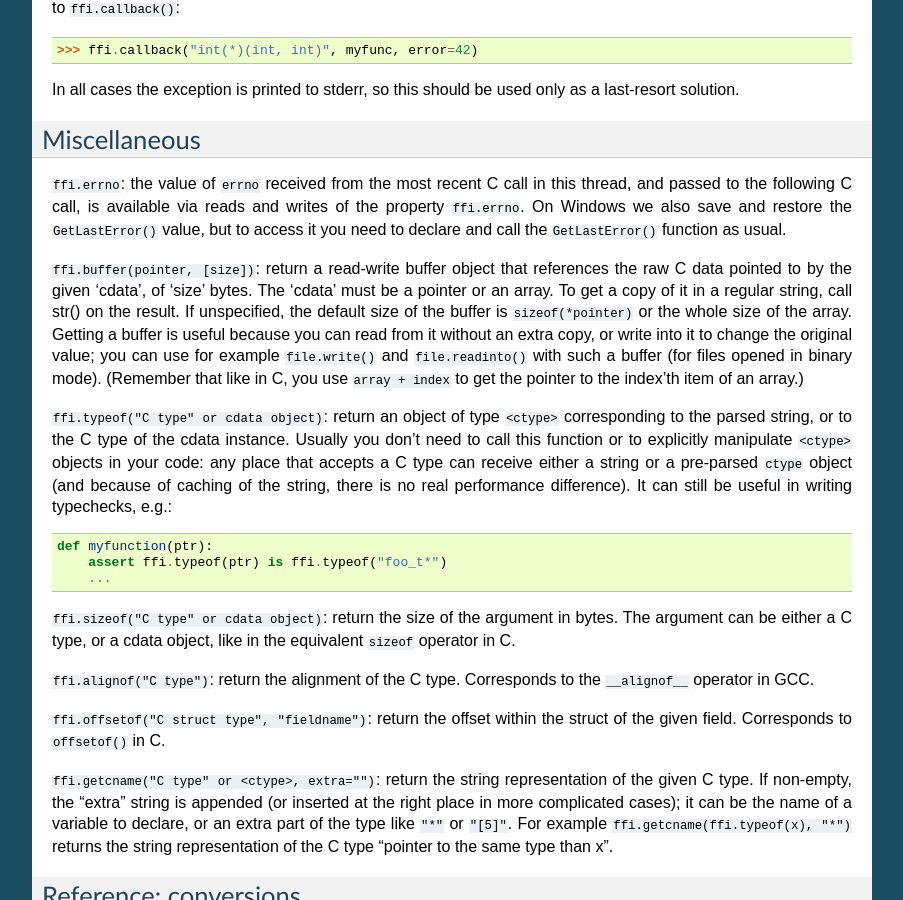
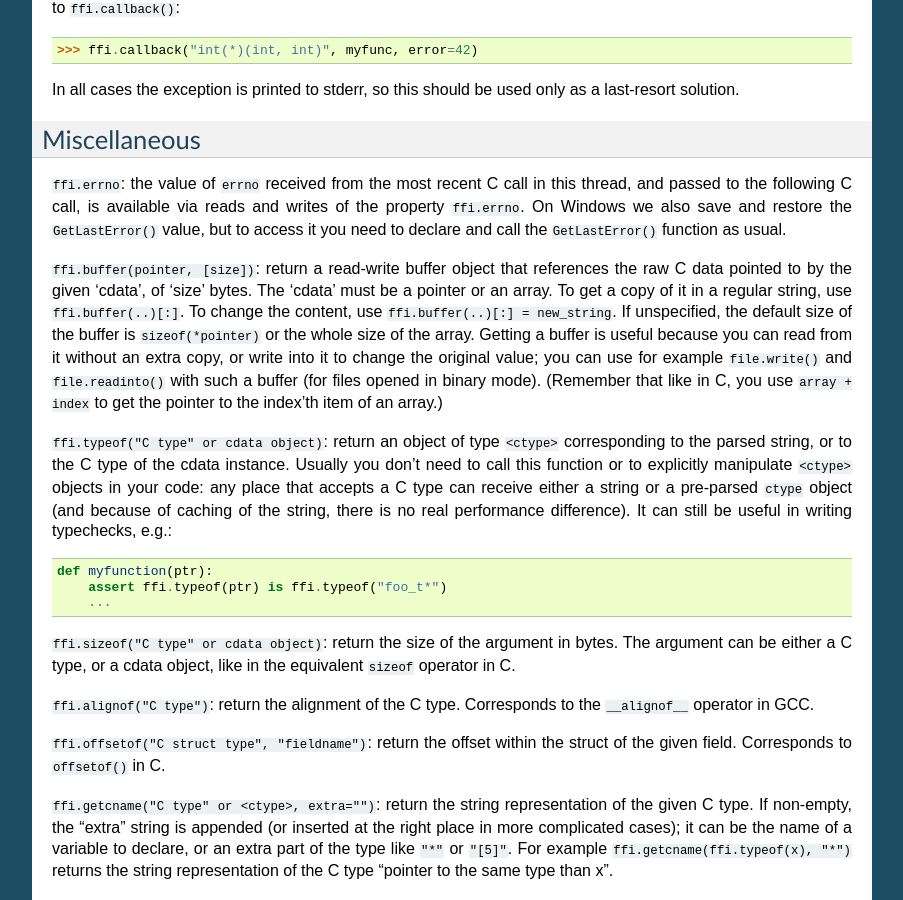
Before and after one commit to python-cffi/cffi, a Sphinx documentation site: the page built from doc/source/index.rst, in a window 1280 px wide and 900 px high, scrolled down 11449 px. Shown: the whole window, without its empty margins (198-1101 px from the left). Built offline with Sphinx 7.4.7, drawn with Linux system fonts in a browser that asks for light colours.

Commit message:
Documentation.

```diff
--- a/doc/source/index.rst
+++ b/doc/source/index.rst
@@ -836,7 +836,8 @@ declare and call the ``GetLastError()`` function as usual.
 ``ffi.buffer(pointer, [size])``: return a read-write buffer object that
 references the raw C data pointed to by the given 'cdata', of 'size'
 bytes.  The 'cdata' must be a pointer or an array.  To get a copy of it
-in a regular string, call str() on the result.  If unspecified, the
+in a regular string, use ``ffi.buffer(..)[:]``.  To change the content,
+use ``ffi.buffer(..)[:] = new_string``.  If unspecified, the
 default size of the buffer is ``sizeof(*pointer)`` or the whole size of
 the array.  Getting a buffer is useful because you can read from it
 without an extra copy, or write into it to change the original value;
```
